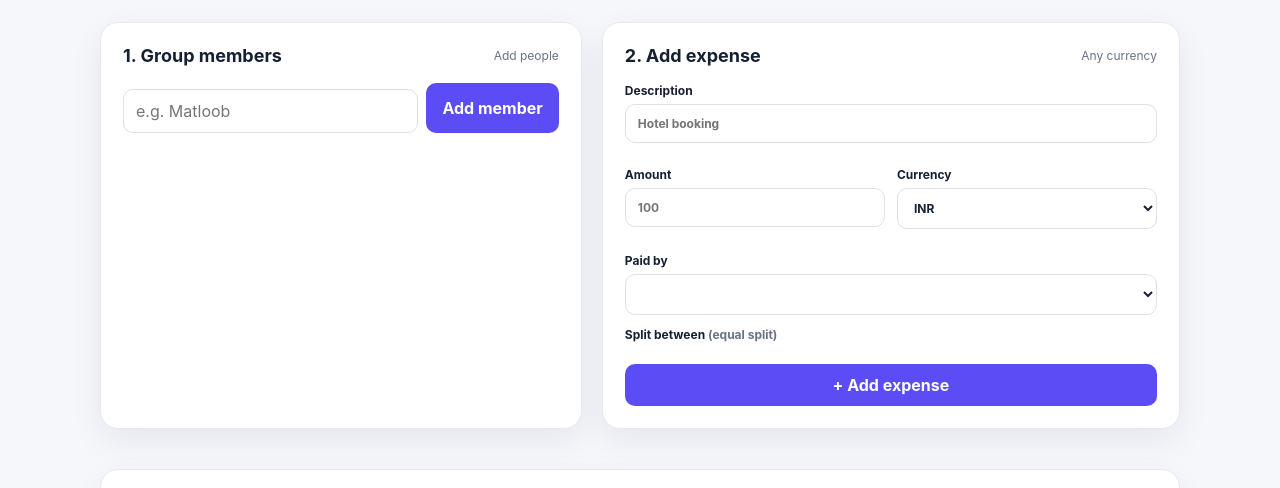
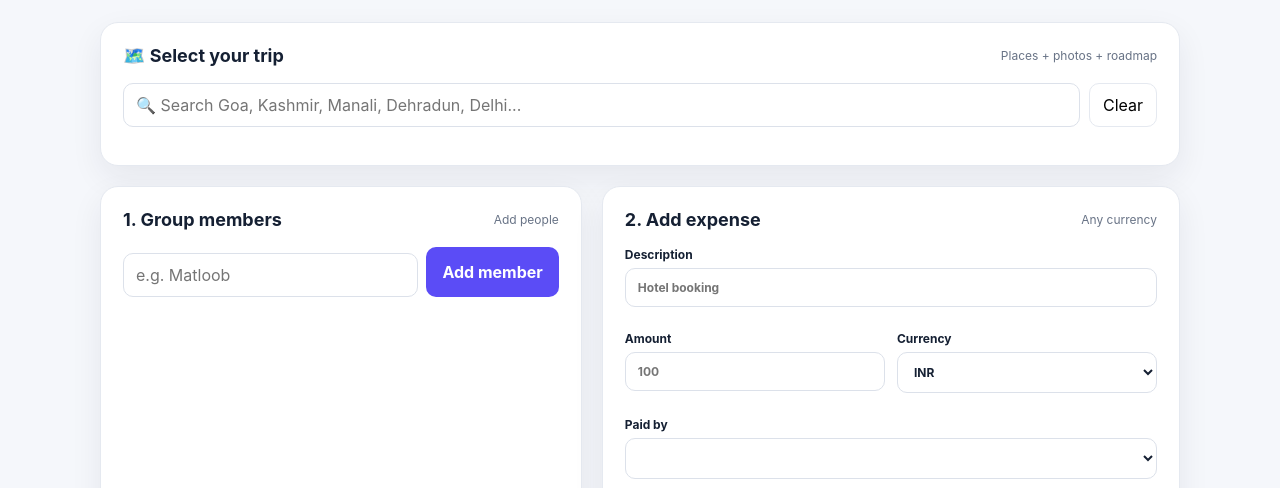
Before and after one commit to kmatloob156-coder/Group-Trip-Settle-Up-, a plain HTML site: page index.html in a window 1280 px wide. Shown: the part 304-792 px from the top of the page. Drawn offline with Linux system fonts and the light colour scheme.

Commit message:
Add trip planner section to index.html

```diff
--- a/index.html
+++ b/index.html
@@ -29,6 +29,8 @@
         <div><span>Payments needed</span><strong id="paymentCount">0</strong></div>
       </div>
     </section>
+
+    <section class="card trip-planner"><div class="card-title"><h2>🗺️ Select your trip</h2><span>Places + photos + roadmap</span></div><div class="search-row"><input id="tripSearch" type="search" placeholder="🔍 Search Goa, Kashmir, Manali, Dehradun, Delhi..."><button id="clearTripBtn" class="ghost" type="button">Clear</button></div><div id="tripCards" class="trip-cards"></div><div id="tripDetails" class="trip-details hidden"><div class="trip-cover"><img id="tripImage" alt="Selected destination"><div><p class="eyebrow" id="tripRegion"></p><h3 id="tripTitle"></h3><p id="tripDescription"></p></div></div><div class="places-head"><h3>📍 Places to visit</h3><span id="placeCount"></span></div><div id="placesGrid" class="places-grid"></div><div class="roadmap-head"><h3>🛣️ Suggested road map</h3><a id="mapsLink" class="text-btn" target="_blank" rel="noopener">Open in Google Maps ↗</a></div><div id="roadmap" class="roadmap"></div></div></section>
 
     <section class="grid">
       <div class="card">
```
